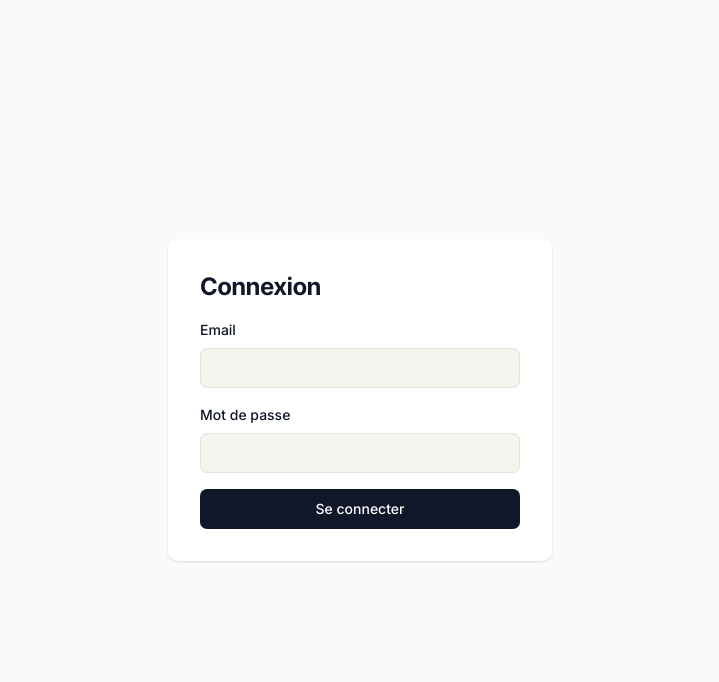
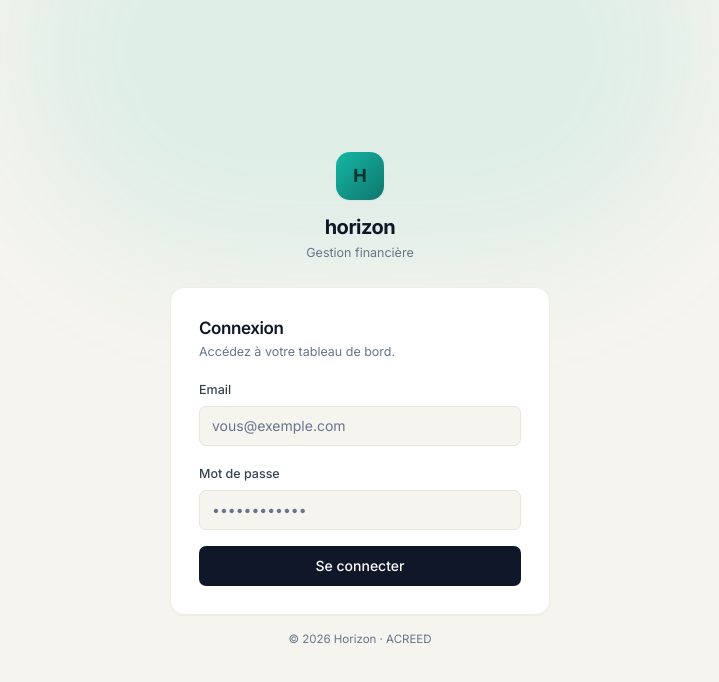
Before and after one commit to duff99/Horizon, a React (Vite) app in the folder frontend/: page /connexion in a window 1280 px wide. Shown: the top 682 px of the page, without its empty margins (280-999 px from the left). Built offline with nearby package versions, Linux system fonts and the light colour scheme; no server answers.

Commit message:
feat(design/b): LoginPage — centered card, brand mark, subtle glow

```diff
--- a/frontend/src/pages/LoginPage.tsx
+++ b/frontend/src/pages/LoginPage.tsx
@@ -12,32 +12,69 @@ export function LoginPage() {
   const login = useLogin();
 
   return (
-    <div className="min-h-screen flex items-center justify-center bg-slate-50">
+    <div className="relative flex min-h-screen items-center justify-center bg-canvas px-4 py-10">
+      {/* Subtle decorative glow */}
+      <div
+        aria-hidden
+        className="pointer-events-none absolute inset-0 overflow-hidden"
+      >
+        <div className="absolute -top-40 left-1/2 h-[420px] w-[680px] -translate-x-1/2 rounded-full bg-accent/10 blur-3xl" />
+      </div>
+
+      <div className="relative w-full max-w-[380px]">
+        {/* Brand header */}
+        <div className="mb-6 flex flex-col items-center">
+          <div className="mb-3 flex h-12 w-12 items-center justify-center rounded-xl bg-gradient-to-br from-accent to-teal-700 text-lg font-bold text-[#042f2e] shadow-sm">
+            H
+          </div>
+          <div className="text-[20px] font-bold tracking-tight text-ink">
+            horizon
+          </div>
+          <div className="mt-0.5 text-[12.5px] text-muted-foreground">
+            Gestion financière
+          </div>
+        </div>
+
         <form
-        className="bg-white p-8 rounded-lg shadow w-96 space-y-4"
+          className="space-y-4 rounded-xl border border-line-soft bg-panel p-7 shadow-card"
           onSubmit={(e) => {
             e.preventDefault();
             login.mutate({ email, password });
           }}
         >
-        <h1 className="text-2xl font-bold">Connexion</h1>
+          <div>
+            <h1 className="text-[17px] font-semibold tracking-tight text-ink">
+              Connexion
+            </h1>
+            <p className="mt-0.5 text-[12.5px] text-muted-foreground">
+              Accédez à votre tableau de bord.
+            </p>
+          </div>
 
-        <div className="space-y-2">
-          <Label htmlFor="email">Email</Label>
+          <div className="space-y-1.5">
+            <Label htmlFor="email" className="text-[12.5px] font-medium text-ink-2">
+              Email
+            </Label>
             <Input
               id="email"
               type="email"
+              autoComplete="email"
+              placeholder="vous@exemple.com"
               value={email}
               onChange={(e) => setEmail(e.target.value)}
               required
             />
           </div>
 
-        <div className="space-y-2">
-          <Label htmlFor="password">Mot de passe</Label>
+          <div className="space-y-1.5">
+            <Label htmlFor="password" className="text-[12.5px] font-medium text-ink-2">
+              Mot de passe
+            </Label>
             <Input
               id="password"
               type="password"
+              autoComplete="current-password"
+              placeholder="••••••••••••"
               value={password}
               onChange={(e) => setPassword(e.target.value)}
               required
@@ -45,13 +82,23 @@ export function LoginPage() {
           </div>
 
           {login.error instanceof ApiError && (
-          <p className="text-red-600 text-sm">{login.error.detail}</p>
+            <div
+              role="alert"
+              className="rounded-md border border-red-200 bg-red-50 px-3 py-2 text-[12.5px] text-red-800"
+            >
+              {login.error.detail}
+            </div>
           )}
 
           <Button type="submit" className="w-full" disabled={login.isPending}>
             {login.isPending ? 'Connexion…' : 'Se connecter'}
           </Button>
         </form>
+
+        <p className="mt-4 text-center text-[11.5px] text-muted-foreground">
+          © {new Date().getFullYear()} Horizon · ACREED
+        </p>
+      </div>
     </div>
   );
 }
```
Lines whose indentation alone changed are shown as unchanged.
